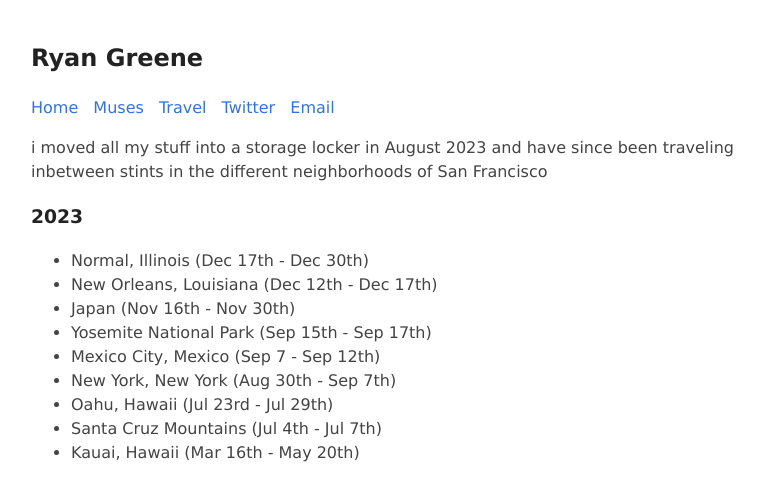
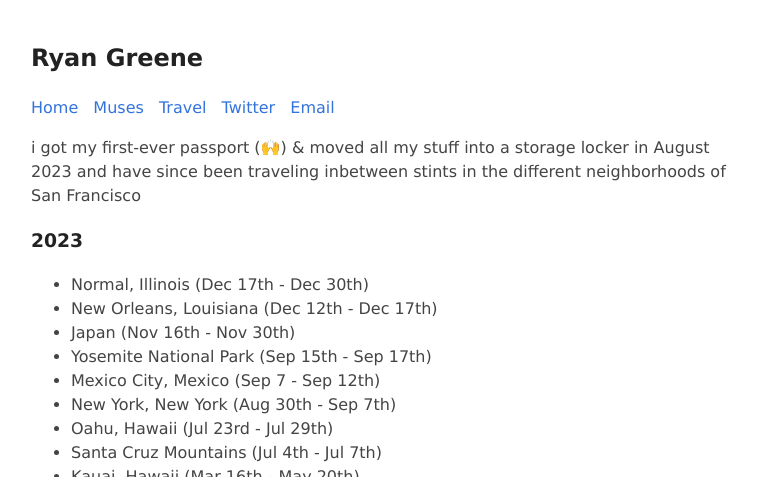
Before and after one commit to Rabrg/rabrg.github.io, a Jekyll site: the page built from travel.md, in a window 1280 px wide, cut to the strip 0-477 px from the top of the page. Shown: the whole strip, without its empty margins (249-1013 px from the left). Built offline with Jekyll 4.4.1, drawn with Linux system fonts in a browser that asks for light colours.

Commit message:
travel & embed records

```diff
--- a/travel.md
+++ b/travel.md
@@ -3,7 +3,7 @@ layout: default
 title: travel
 ---
 
-i moved all my stuff into a storage locker in August 2023 and have since been traveling inbetween stints in the different neighborhoods of San Francisco
+i got my first-ever passport (🙌) & moved all my stuff into a storage locker in August 2023 and have since been traveling inbetween stints in the different neighborhoods of San Francisco
 
 ### 2023
 
```
Also changed, not shown: muses.md (+5 -5 lines).
